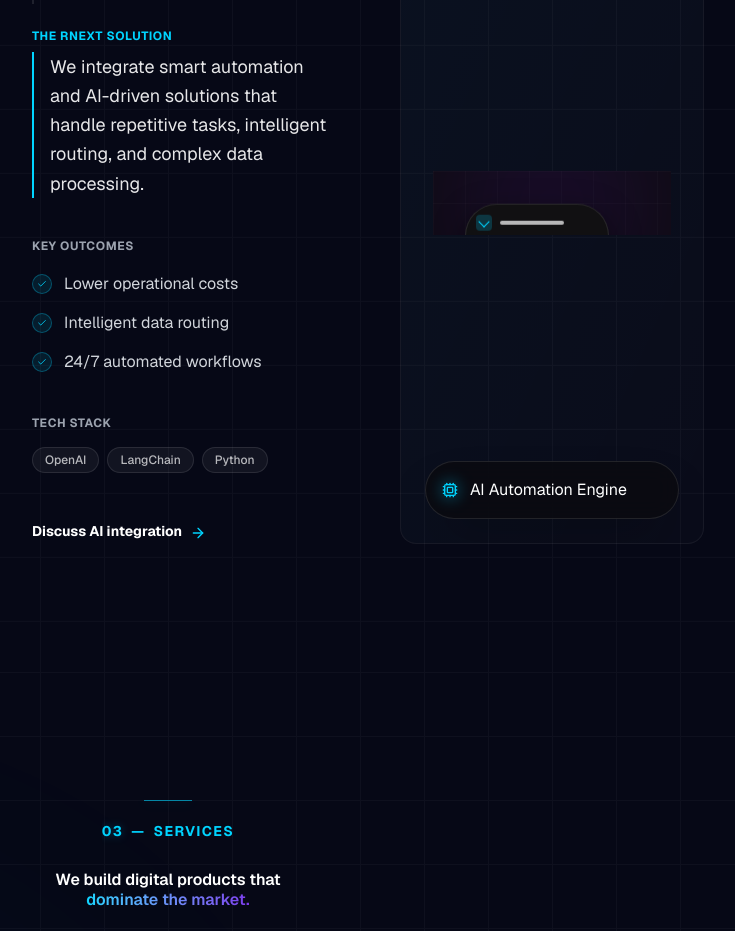
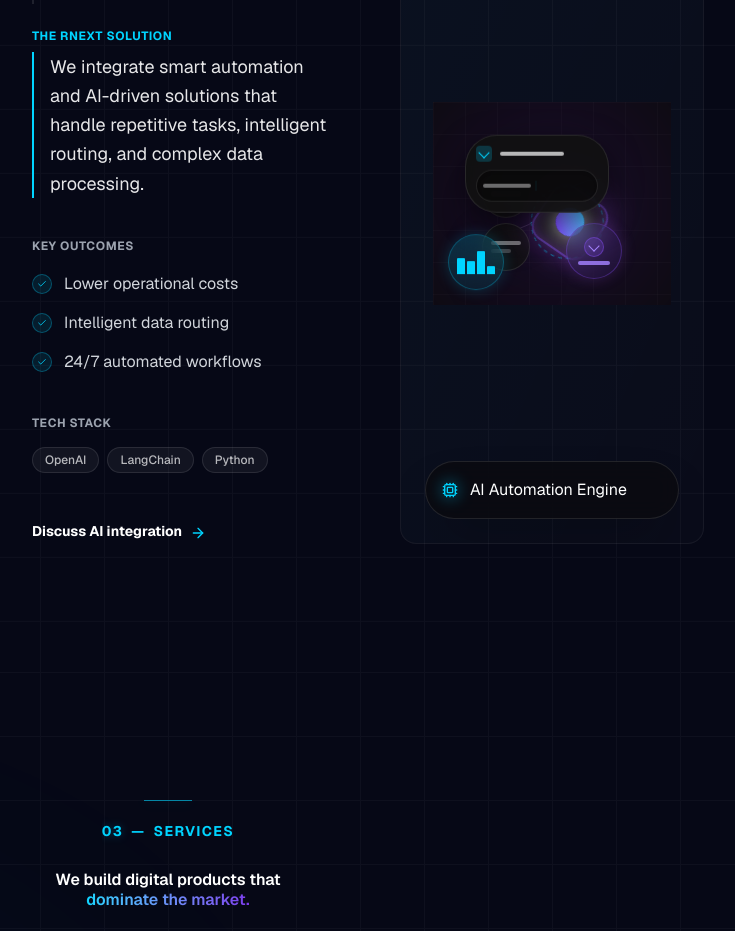
Before and after one commit to mahakal404/RNEXT.in, a Next.js app: page / in a window 1280 px wide. Shown: the part 4660-5591 px from the top of the page, without its empty margins (472-1207 px from the left). Built offline with nearby package versions, Linux system fonts and the light colour scheme.

Commit message:
fix: resolve AiMockup rendering crop by fixing layout height and relative positioning

```diff
--- a/src/components/ui/mockups/AiMockup.tsx
+++ b/src/components/ui/mockups/AiMockup.tsx
@@ -35,10 +35,10 @@ export const AiMockup = () => (
     </motion.div>
 
     {/* AI Workflow Container (Original Structure, Enhanced UI) */}
-    <div className="w-full max-w-[400px] h-full max-h-[320px] relative z-10 flex items-center justify-center">
+    <div className="w-full max-w-[400px] aspect-[5/4] relative z-10 flex items-center justify-center">
 
       {/* SVG Connections */}
-      <svg className="absolute inset-0 w-full h-full" style={{ pointerEvents: 'none' }} viewBox="0 0 400 320">
+      <svg className="absolute inset-0 w-full h-full" style={{ pointerEvents: 'none' }} viewBox="0 0 400 320" preserveAspectRatio="none">
         <defs>
           <linearGradient id="ai-glow-1" x1="0%" y1="0%" x2="100%" y2="0%">
             <stop offset="0%" stopColor="rgba(255,255,255,0.1)" />
@@ -80,14 +80,14 @@ export const AiMockup = () => (
         ))}
       </svg>
 
-      {/* Nodes (Original Positioning) */}
+      {/* Nodes (Original Positioning, converted to percentages for responsive alignment) */}
       <div className="absolute inset-0 w-full h-full pointer-events-none">
 
         {/* Left Input Node 1 */}
         <motion.div
           animate={{ y: [-2, 2, -2] }}
           transition={{ duration: 3, repeat: Infinity, ease: "easeInOut" }}
-          className="absolute top-[80px] left-[40px] w-12 h-12 bg-[#111]/80 backdrop-blur-md border border-white/10 rounded-xl shadow-lg flex items-center justify-center p-2"
+          className="absolute top-[25%] left-[10%] w-12 h-12 bg-[#111]/80 backdrop-blur-md border border-white/10 rounded-xl shadow-lg flex items-center justify-center p-2"
         >
           <div className="w-full h-1.5 bg-white/40 rounded-full" />
         </motion.div>
@@ -96,7 +96,7 @@ export const AiMockup = () => (
         <motion.div
           animate={{ y: [2, -2, 2] }}
           transition={{ duration: 3.5, repeat: Infinity, ease: "easeInOut" }}
-          className="absolute top-[200px] left-[40px] w-12 h-12 bg-[#111]/80 backdrop-blur-md border border-white/10 rounded-xl shadow-lg flex items-center justify-center p-2"
+          className="absolute top-[62.5%] left-[10%] w-12 h-12 bg-[#111]/80 backdrop-blur-md border border-white/10 rounded-xl shadow-lg flex items-center justify-center p-2"
         >
           <div className="flex flex-col gap-1 w-full">
             <div className="w-full h-1 bg-white/40 rounded-full" />
@@ -108,7 +108,7 @@ export const AiMockup = () => (
         <motion.div
           animate={{ rotate: 360 }}
           transition={{ duration: 20, repeat: Infinity, ease: "linear" }}
-          className="absolute top-[128px] left-[168px] w-16 h-16 rounded-2xl border-2 border-violet-500/50 bg-[#111]/60 backdrop-blur-lg flex items-center justify-center shadow-[0_0_30px_rgba(168,85,247,0.4),inset_0_0_15px_rgba(168,85,247,0.4)] relative"
+          className="absolute top-[40%] left-[42%] w-16 h-16 rounded-2xl border-2 border-violet-500/50 bg-[#111]/60 backdrop-blur-lg flex items-center justify-center shadow-[0_0_30px_rgba(168,85,247,0.4),inset_0_0_15px_rgba(168,85,247,0.4)] relative"
         >
           {/* Rotating Dashed Border */}
           <svg className="absolute inset-[-6px] w-[76px] h-[76px] -rotate-90">
@@ -125,14 +125,14 @@ export const AiMockup = () => (
         <motion.div
           animate={{ y: [2, -2, 2] }}
           transition={{ duration: 3.2, repeat: Infinity, ease: "easeInOut" }}
-          className="absolute top-[80px] right-[40px] w-14 h-14 bg-brand-primary/10 backdrop-blur-md border border-brand-primary/30 rounded-xl shadow-[0_0_15px_rgba(0,212,255,0.2)] flex flex-col items-center justify-center gap-1.5 p-2 overflow-hidden relative"
+          className="absolute top-[25%] right-[10%] w-14 h-14 bg-brand-primary/10 backdrop-blur-md border border-brand-primary/30 rounded-xl shadow-[0_0_15px_rgba(0,212,255,0.2)] flex flex-col items-center justify-center gap-1.5 p-2 overflow-hidden relative"
         >
           <div className="absolute inset-0 bg-gradient-to-b from-brand-primary/10 to-transparent pointer-events-none" />
           <div className="w-full flex items-end gap-0.5 h-6">
             {[1,2,3,4].map(bar => (
               <motion.div key={bar}
                 animate={{ height: ["30%", "100%", "30%"] }}
-                transition={{ duration: 1 + Math.random(), repeat: Infinity, ease: "easeInOut", delay: bar * 0.1 }}
+                transition={{ duration: 1.2 + bar * 0.1, repeat: Infinity, ease: "easeInOut", delay: bar * 0.1 }}
                 className="flex-1 bg-brand-primary rounded-t-[1px]"
               />
             ))}
@@ -143,7 +143,7 @@ export const AiMockup = () => (
         <motion.div
           animate={{ y: [-2, 2, -2] }}
           transition={{ duration: 2.8, repeat: Infinity, ease: "easeInOut" }}
-          className="absolute top-[200px] right-[40px] w-14 h-14 bg-violet-500/10 backdrop-blur-md border border-violet-500/30 rounded-xl shadow-[0_0_15px_rgba(168,85,247,0.2)] flex flex-col items-center justify-center p-2"
+          className="absolute top-[62.5%] right-[10%] w-14 h-14 bg-violet-500/10 backdrop-blur-md border border-violet-500/30 rounded-xl shadow-[0_0_15px_rgba(168,85,247,0.2)] flex flex-col items-center justify-center p-2"
         >
           <div className="w-5 h-5 rounded-full bg-violet-500/20 border border-violet-500/40 flex items-center justify-center mb-1">
              <div className="w-2 h-2 border-b-[1.5px] border-r-[1.5px] border-violet-400 rotate-45 transform -translate-y-[1px]" />
```
